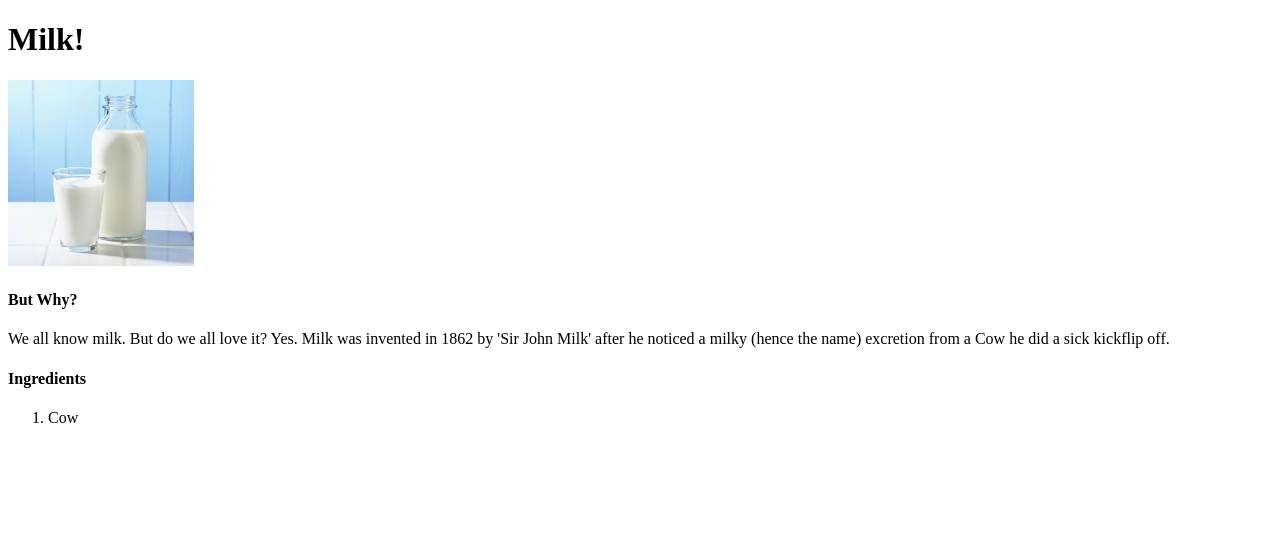
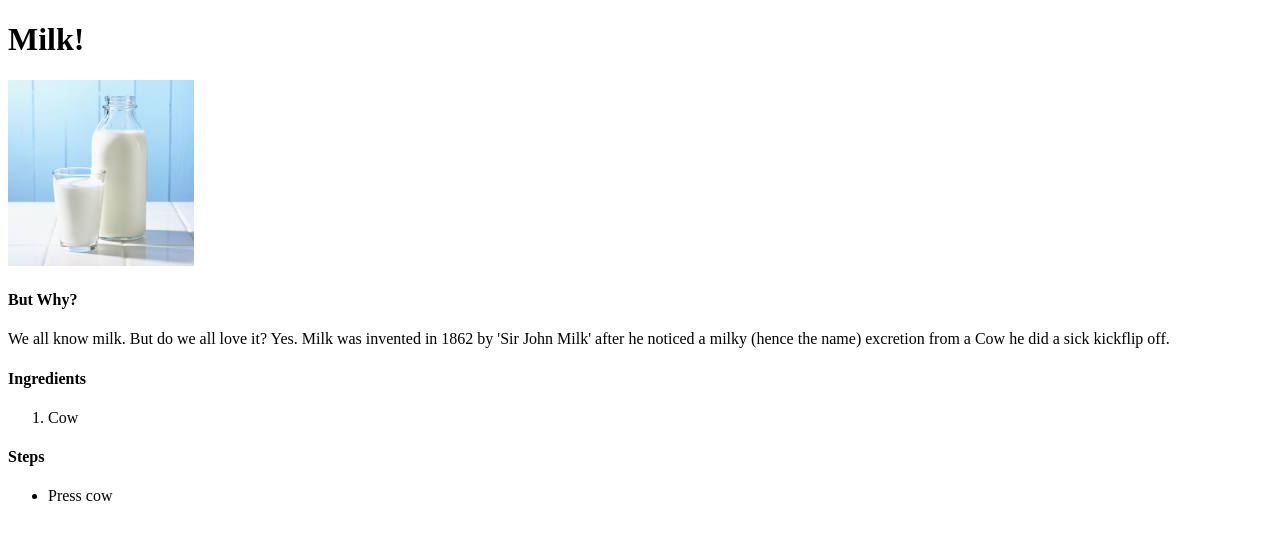
Before and after one commit to tmhewitt/odin-recipes, a plain HTML site: page recipes/milk.html in a window 1280 px wide. Drawn offline with Linux system fonts and the light colour scheme.

Commit message:
Add steps

```diff
--- a/recipes/milk.html
+++ b/recipes/milk.html
@@ -20,6 +20,10 @@
         <ol>
             <li>Cow</li>
         </ol>
+    <h4>Steps</h4>
+        <ul>
+            <li>Press cow</li>
+        </ul>
 </p>
 
 
```
